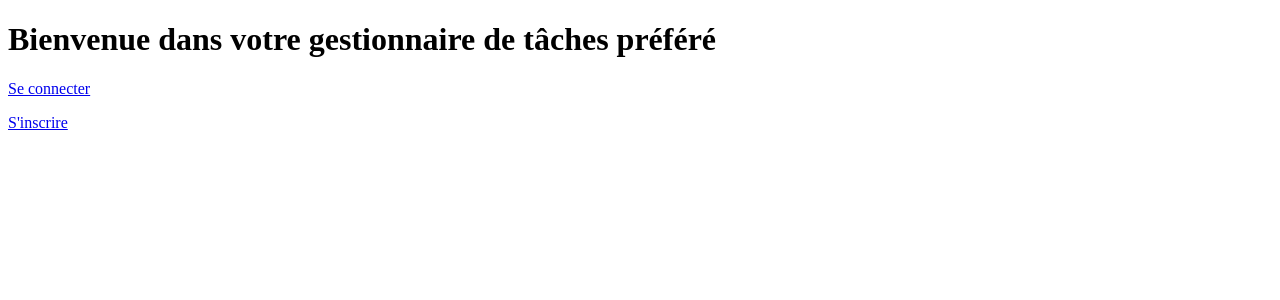
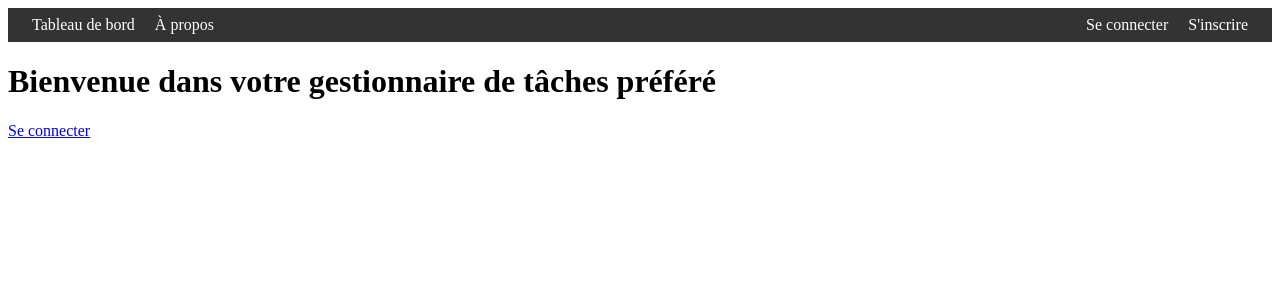
Before and after one commit to CharlesDum/GLO3202_todo, a Flask app: page / in a window 1280 px wide. Shown: the top 300 px of the page. Run offline with Flask 3, Linux system fonts and the light colour scheme.

Commit message:
Ajoute bandeau de navigation et styles css

```diff
--- a/app/routes.py
+++ b/app/routes.py
@@ -23,7 +23,6 @@ def register_routes(app):
         return render_template("index.html")
 
     @app.route("/about")
-    @login_required
     def about():
         return render_template("about.html")
 
@@ -148,7 +147,7 @@ def register_routes(app):
             )
 
             if result.modified_count > 0:
-                flash("Tâche ajoutée avec succès", "succes")
+                flash("Tâche ajoutée avec succès", "success")
             else:
                 flash("Impossible d'ajouter la tâche", "error")
         except Exception as e:
--- /dev/null
+++ b/app/static/style.css
@@ -0,0 +1,45 @@
+/* Style général */
+ul {
+    list-style-type: none;
+    padding: 0;
+    margin: 0;
+}
+
+/* Style pour la navbar */
+.navbar {
+    display: flex;
+    justify-content: space-between;
+    align-items: center;
+    background-color: #333;
+    padding: 0.5rem 1rem;
+}
+
+.navbar a {
+    color: white;
+    text-decoration: none;
+    margin: 0 0.5rem;
+}
+
+.navbar a:hover {
+    text-decoration: underline;
+}
+
+/* Style des messages flash */
+.flash-message {
+    padding: 0.5rem;
+    margin: 0.5rem 0;
+    border: 1px solid;
+    border-radius: 5px;
+}
+
+.flash-message.success {
+    color: #155724;
+    background-color: #d4edda;
+    border-color: #c3e6cb
+}
+
+.flash-message.error {
+    color: #721c24;
+    background-color: #f8d7da;
+    border-color: #f5c6cb
+}
--- a/app/templates/about.html
+++ b/app/templates/about.html
@@ -3,5 +3,5 @@
 {% block content %}
     <h1>À propos</h1>
     <p>Cette simple application de gestionnaire de tâches a été conçu pour contriuber à votre organisation quotidienne.</p>
-    <p>Nous espérons que celle-ci vous permettra d'être plus efficace dans vos tâches et qu'elle vous apportera une petite dose de satisfaction et de motivation !</p>
+    <p>Nous espérons que celle-ci vous apportera une petite dose de satisfaction et de motivation !</p>
 {% endblock %}
--- a/app/templates/base.html
+++ b/app/templates/base.html
@@ -4,8 +4,25 @@
     <meta charset="UTF-8">
     <meta name="viewport" content="width=device-width, initial-scale=1.0">
     <title>Todo App</title>
+    <link rel="stylesheet" href="{{ url_for('static', filename='style.css') }}">
 </head>
 <body>
+
+    <!-- Bandeau de navigation -->
+    <nav class="navbar">
+        <div>
+            <a href="{{ url_for('index') }}">Tableau de bord</a>
+            <a href="{{ url_for('about') }}">À propos</a>
+        </div>
+        <div>
+            {% if current_user.is_authenticated %}
+                <a href="{{ url_for('logout') }}">Se déceonnecter</a>
+            {% else %}
+                <a href="{{ url_for('login') }}">Se connecter</a>
+                <a href="{{ url_for('signup') }}">S'inscrire</a>
+            {% endif %}
+        </div>
+    </nav>
 
     <!-- Affichage des messages flash -->
     {% with messages = get_flashed_messages(with_categories=true) %}
--- a/app/templates/dashboard.html
+++ b/app/templates/dashboard.html
@@ -1,9 +1,6 @@
 {% extends 'base.html' %}
 
 {% block content %}
-
-    <p><a href="{{ url_for('logout') }}">Se déconnecter</a></p>
-
     <!-- Formulaire pour créer une nouvelle liste -->
     <h2>Créer une nouvelle liste</h2>
     <form action="{{ url_for('create_list') }}" method="POST">
--- a/app/templates/index.html
+++ b/app/templates/index.html
@@ -2,6 +2,5 @@
 
 {% block content %}
     <h1>Bienvenue dans votre gestionnaire de tâches préféré</h1>
-    <p><a href="{{ url_for('login') }}">Se connecter</a></p>
-    <p><a href="{{ url_for('signup') }}">S'inscrire</a></p>
+    <a href="{{ url_for('login') }}">Se connecter</a>
 {% endblock %}
```
